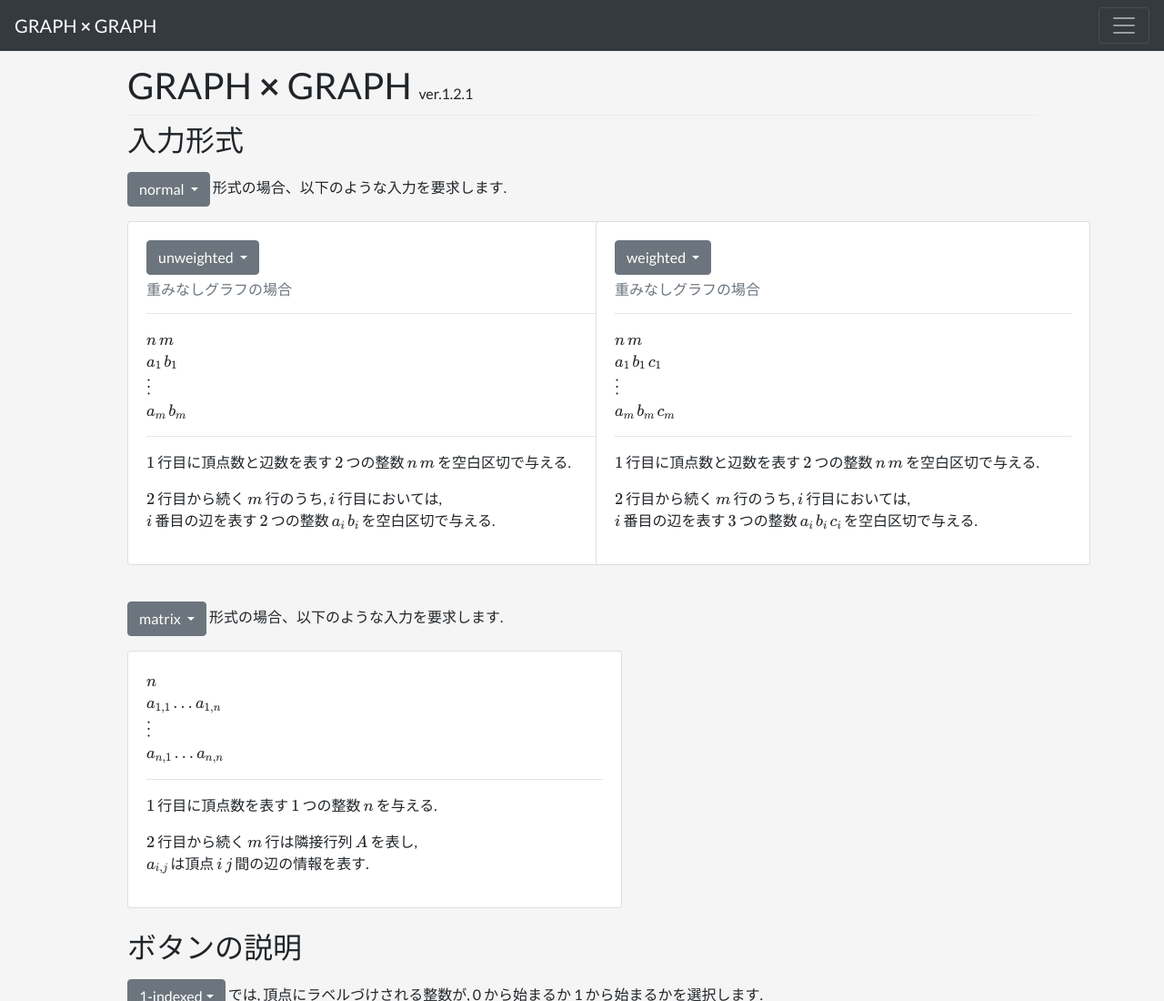
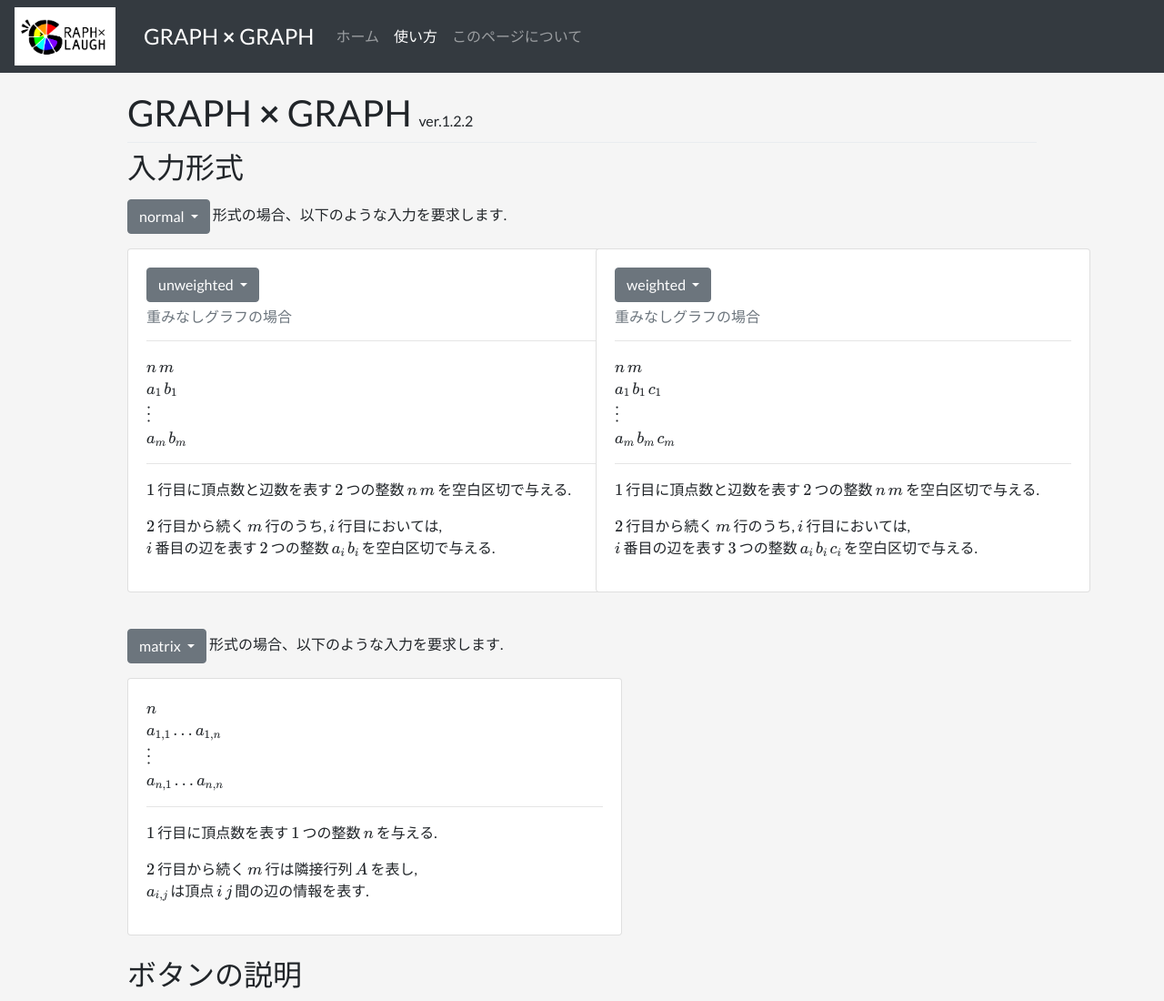
Before and after one commit to monkukui/graphgraph, a plain HTML site: page public/howtouse.html in a window 1280 px wide. Shown: the top 1100 px of the page at 91% size. Drawn offline with nearby package versions, Linux system fonts and the light colour scheme; some packages are replaced by stand-ins of ours.

Commit message:
1.2.2 アイコンの追加  （かりちゃん）

```diff
--- a/public/css/base.css
+++ b/public/css/base.css
@@ -22,7 +22,7 @@ div#main-div {
 
 
 body {
-    padding-top: 70px;
+    padding-top: 100px;
     font-family: Lato;
     background: rgb(245, 245, 245);
     min-height: 200%;
--- a/public/howtouse.html
+++ b/public/howtouse.html
@@ -68,50 +68,32 @@
     <body>
         <div id="main-div" class="float-container">
 
-            <!-- navigation start -->
-            <nav class="navbar fixed-top navbar-dark bg-dark navbar-fixed-top" -->
-                <a class="navbar-brand" href="index.html"> GRAPH <strong>×</strong> GRAPH </a>
 
-                <button class="navbar-toggler" type="button" data-toggle="collapse" data-target="#navbarSupportedContent"
-                        aria-controls="navbarSupportedContent" aria-expanded="false" aria-label="Toggle navigation">
+            <!-- nabigation start-->
+            <nav class="navbar fixed-top navbar-expand-lg navbar-dark bg-dark navbar-fixed-top">
+            <button class="navbar-toggler" type="button" data-toggle="collapse" data-target="#navbarTogglerDemo03" aria-controls="navbarTogglerDemo03" aria-expanded="false" aria-label="Toggle navigation">
                 <span class="navbar-toggler-icon"></span>
             </button>
+            <img src="images/logo4.png" alt="logo" width="111", height="64"><a class="navbar-brand" href="index.html"> &nbsp;&nbsp;&nbsp;&nbsp;&nbsp;&nbsp;&nbsp;&nbsp;<font size="5">GRAPH <strong>×</strong> GRAPH </font></a>
 
-                <div class="collapse navbar-collapse" id="navbarSupportedContent">
-                    <ul class="navbar-nav mr-auto">
+            <div class="collapse navbar-collapse" id="navbarTogglerDemo03">
+                <ul class="navbar-nav mr-auto mt-2 mt-lg-0">
                     <li class="nav-item">
-                            <a class="nav-link" href="about.html"> このページについて </a>
+                        <a class="nav-link" href="index.html">ホーム</a>
                     </li>
                     <li class="nav-item active">
-                            <a class="nav-link" href="howtouse.html">使い方<span class="dr-only"></span></a>
+                        <a class="nav-link" href="howtouse.html">使い方 <span class="sr-only">(current)</span></a>
                     </li>
                     <li class="nav-item">
-                            <a class="nav-link disabled" href="#"> アルゴリズム(準備中) </a>
+                        <a class="nav-link" href="about.html">このページについて</a>
                     </li>
-
-                        <!--
-                        <li class="nav-item dropdown">
-                            <a class="nav-link dropdown-toggle" href="#" id="navbarDropdown"
-                               role="button" data-toggle="dropdown" aria-haspopup="true" aria-expanded="false">Dropdown</a>
-                            <div class="dropdown-menu" aria-labelledby="navbarDropdown">
-                                <a class="dropdown-item" href="#">piyo</a>
-                                <a class="dropdown-item" href="#">Another piyo</a>
-                                <div class="dropdown-divider"></div>
-                                <a class="dropdown-item" href="#">foo</a>
-                            </div>
-                        </li>
-
-                        <li class="nav-item">
-                            <a class="nav-link disabled" href="#">bar</a>
-                        </li>
-                        -->
                 </ul>
             </div>
             </nav>
-            <!-- navigation end -->
+            <!-- nabigation end -->
 
             <div class="page-header">
-                <h1> GRAPH <strong>×</strong> GRAPH <font size="3">ver.1.2.1</font></h1>
+                <h1> GRAPH <strong>×</strong> GRAPH <font size="3">ver.1.2.2</font></h1>
             </div>
             <div class="dropdown-divider"></div>
 
--- a/public/js/base.js
+++ b/public/js/base.js
@@ -146,7 +146,7 @@ function validator(str){
 
     // NaN が入っていたらだめ
     for(let i = 0; i < str.length; i++) if(isNaN(str[i])){
-        printDanger("入力に予期せぬ値が含まれたいます.")
+        printDanger("入力に予期せぬ値が含まれています.")
         return;
     };
 
@@ -460,3 +460,11 @@ function message0(){
 function message1(){
     alert("入力形式が間違っています.");
 }
+
+// vue を試してみる
+var app = new Vue({
+  el: '#app',
+  data: {
+    message: 'Hello Vue!'
+  }
+})
```
Also changed, not shown: public/about.html (+13 -30 lines), public/index.html (+19 -32 lines), public/images/logo2.png (added), public/images/logo4.png (added), 1 other file. Lines whose indentation alone changed are shown as unchanged.
